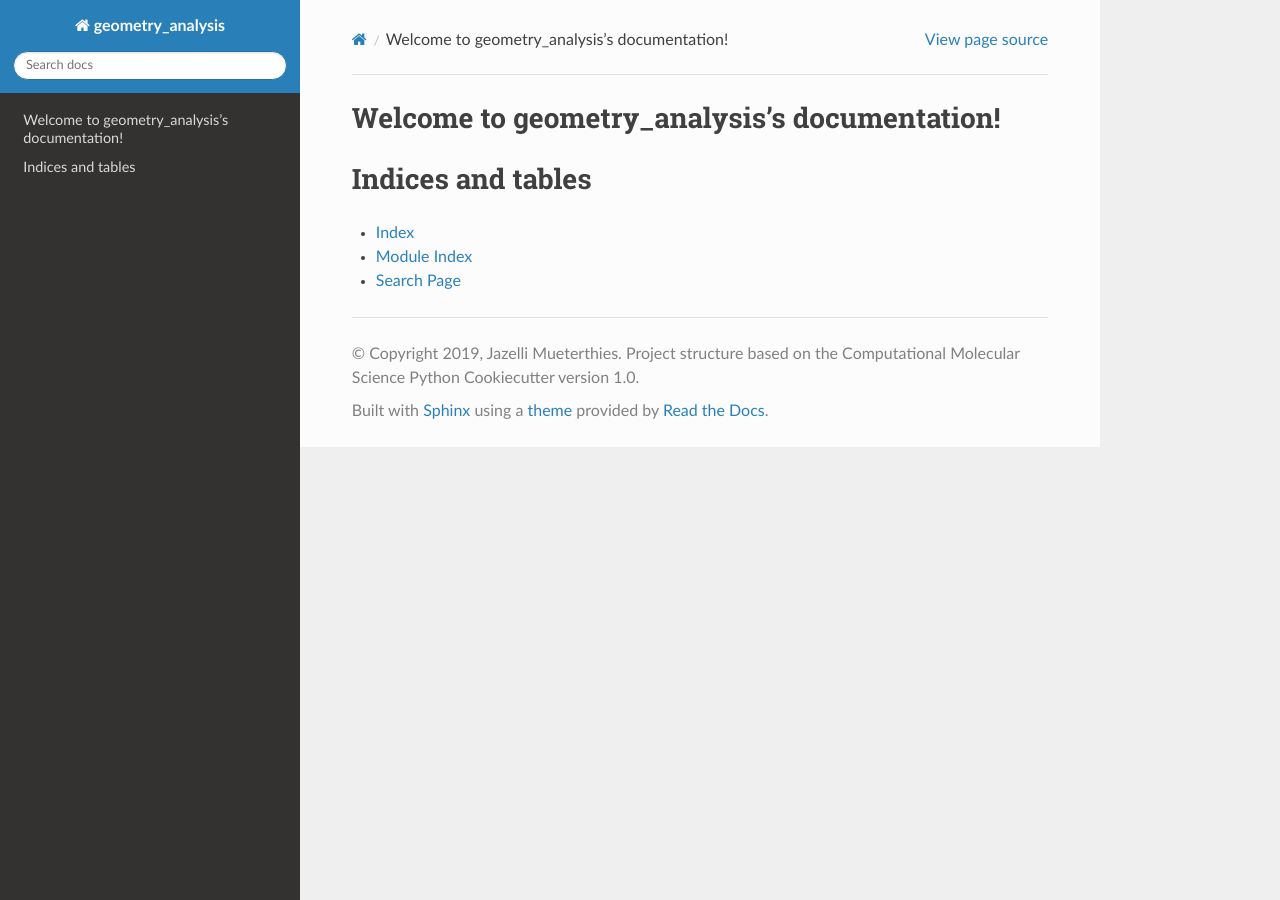
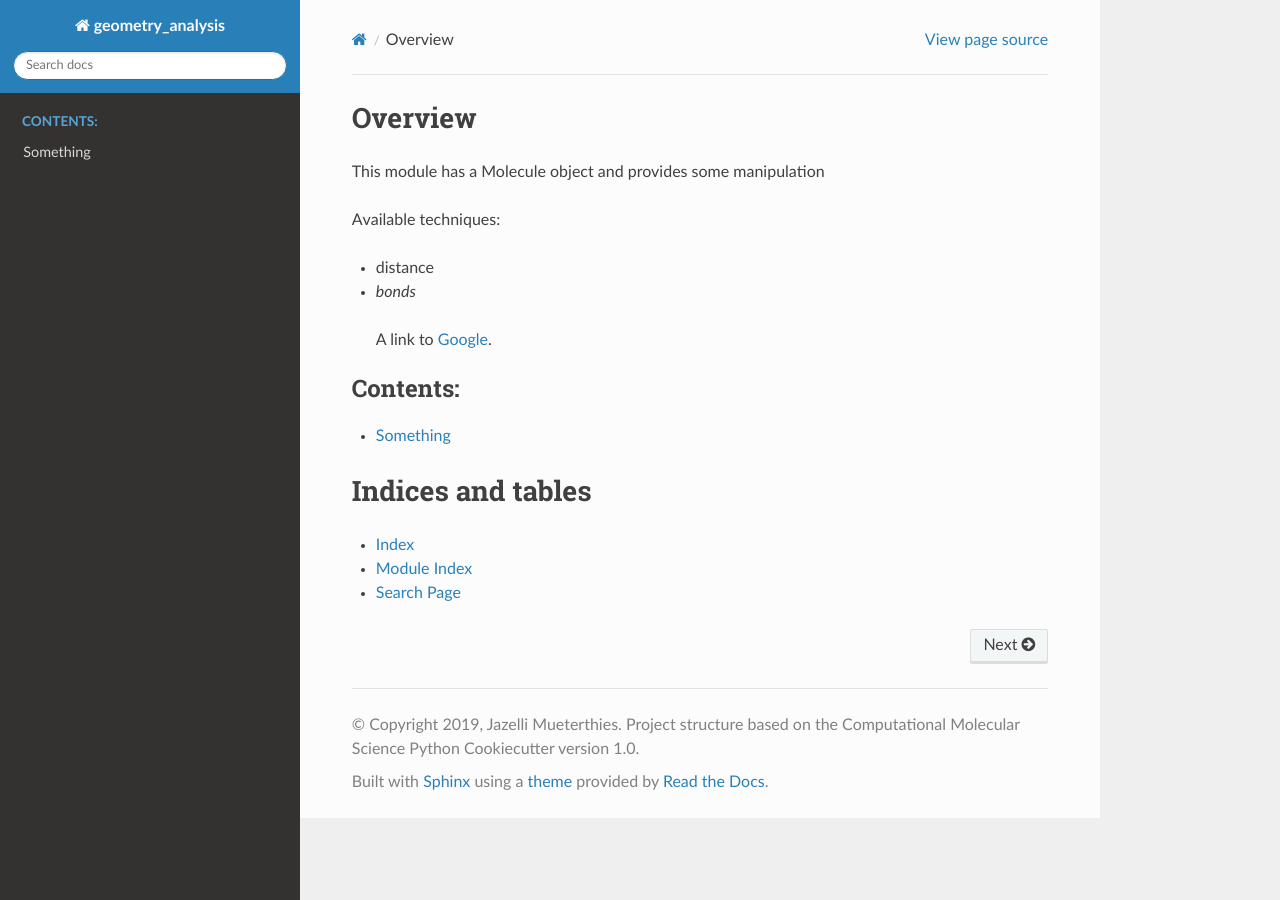
Before and after one commit to jazellim/geometry_analysis, a Sphinx documentation site: the page built from docs/index.rst, in a window 1280 px wide. Built offline with Sphinx 7.4.7 and the Read the Docs theme 2.0.0, drawn with Linux system fonts in a browser that asks for light colours.

Commit message:
add text to index, added something.rst

```diff
--- a/docs/index.rst
+++ b/docs/index.rst
@@ -3,13 +3,22 @@
    You can adapt this file completely to your liking, but it should at least
    contain the root `toctree` directive.
 
-Welcome to geometry_analysis's documentation!
+Overview
 =========================================================
+This module has a Molecule object and provides some manipulation
+
+Available techniques:
+
+- distance
+- *bonds*
+
+ A link to `Google <www.google.com>`_.
 
 .. toctree::
    :maxdepth: 2
    :caption: Contents:
 
+   something
 
 
 Indices and tables
--- /dev/null
+++ b/docs/something.rst
@@ -0,0 +1,4 @@
+Something
+=========
+
+lorem ipsum, something.
```
